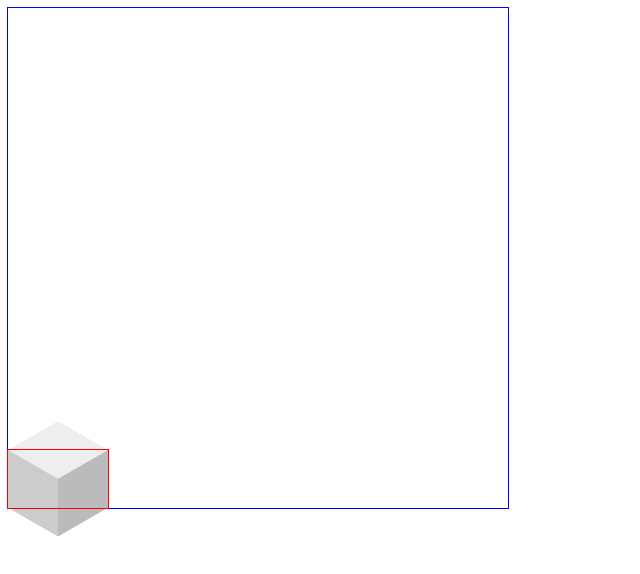
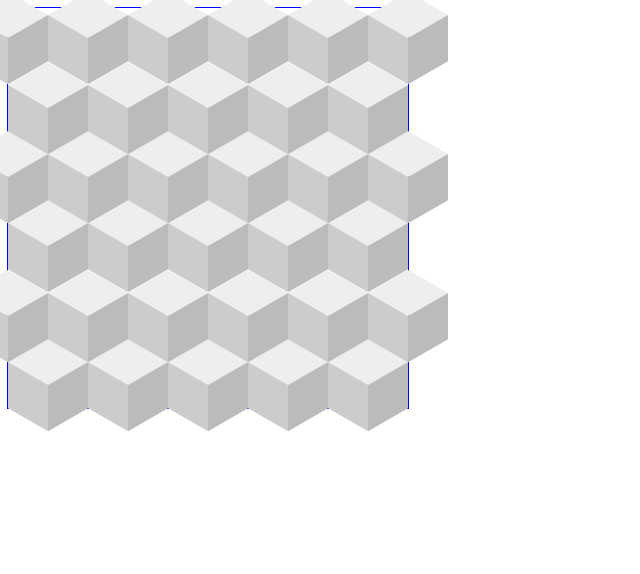
Before and after one commit to gperilli/rhombileTilingGenerator, a plain HTML site: page index.html in a window 1280 px wide. Shown: the whole page, without its empty margins (0-640 px from the left). Drawn offline with Linux system fonts and the light colour scheme.

Commit message:
rhombile tyling with JS class

```diff
--- a/index.html
+++ b/index.html
@@ -3,9 +3,8 @@
 <body>
 
 
-<div id="rhombileTilingArea" style="outline: 1px solid blue; width: 500px; height: 500px;">
-  <svg id="blockContainer" height="200" width="100" style="outline: 1px solid red; overflow: visible; position: relative;">
-  </svg>
+<div id="rhombileTilingArea" style="outline: 1px solid blue; position: relative;">
+
 </div>
 
 
@@ -13,8 +12,7 @@
 
 
 <script>
-function degrees_to_radians(degrees)
-{
+function degrees_to_radians(degrees) {
   var pi = Math.PI;
   return degrees * (pi/180);
 }
@@ -27,73 +25,118 @@ function pythagorean(sideA, sideB){
 //alert(Math.tan(degrees_to_radians(30)) * 50)
 
 
-var blockContainer = document.getElementById("blockContainer");
 
-const blockDiameter = 50;
-const hexagonWidth = blockDiameter * 2;
-const blockPerspDiameter = Math.tan(degrees_to_radians(30)) * blockDiameter;
-const blockHypotenuse = pythagorean(50, blockPerspDiameter)
-const hexagonCenterHeight = blockHypotenuse;
 
-blockContainer.setAttribute("height", blockHypotenuse);
-blockContainer.style.top = `${500 - blockHypotenuse}px`;
 
-//
-var array = [
+class RhombileBlock {
+  constructor(blockDiameter) {
+    this.blockDiameter = blockDiameter;
+    this.hexagonWidth = blockDiameter * 2;
+    this.blockPerspDiameter = Math.tan(degrees_to_radians(30)) * blockDiameter;
+    this.blockHypotenuse = pythagorean(blockDiameter, this.blockPerspDiameter)
+    this.blockContainer = document.createElementNS("http://www.w3.org/2000/svg", "svg");
+
+
+    this.init()
+  }
+
+  init() {
+    let value;
+    this.blockContainer.setAttribute("height", this.blockHypotenuse);
+    this.blockContainer.setAttribute("width", (this.blockDiameter * 2));
+    this.blockContainer.style.overflow = "visible";
+    this.blockContainer.style.position = "absolute";
+    //this.blockContainer.style.top = "100px";
+
+
+    // Polygon One
+    var polygonOneArray = [
             [ 0,0 ],
-            [ blockDiameter,(0 - blockPerspDiameter) ],
-            [ hexagonWidth,0 ],
-            [ blockDiameter,(blockPerspDiameter) ]
+            [ this.blockDiameter,(0 - this.blockPerspDiameter) ],
+            [ this.hexagonWidth,0 ],
+            [ this.blockDiameter,(this.blockPerspDiameter) ]
     ];
 
-var polygon = document.createElementNS("http://www.w3.org/2000/svg", "polygon");
-polygon.setAttribute("fill", "#eee");
-blockContainer.appendChild(polygon);
-
-for (value of array) {
-  var point = blockContainer.createSVGPoint();
-  point.x = value[0];
-  point.y = value[1];
-  polygon.points.appendItem(point);
-}
-
-
     var leftSidePolygon = document.createElementNS("http://www.w3.org/2000/svg", "polygon");
-leftSidePolygon.setAttribute("fill", "#ccc");
-blockContainer.appendChild(leftSidePolygon);
-
-var sideArray = [
-            [ 0,0 ],
-            [ blockDiameter,(blockPerspDiameter) ],
-            [ blockDiameter,(blockPerspDiameter + blockHypotenuse) ],
-            [ 0,(blockHypotenuse) ],
-          ];
-
-for (value of sideArray) {
-  var point = blockContainer.createSVGPoint();
+    leftSidePolygon.setAttribute("fill", "#eee");
+    this.blockContainer.appendChild(leftSidePolygon);
+    for (value of polygonOneArray) {
+      var point = this.blockContainer.createSVGPoint();
       point.x = value[0];
       point.y = value[1];
       leftSidePolygon.points.appendItem(point);
     }
 
+    // Polygon Two
+    var sideArray = [
+                [ 0,0 ],
+                [ this.blockDiameter,(this.blockPerspDiameter) ],
+                [ this.blockDiameter,(this.blockPerspDiameter + this.blockHypotenuse) ],
+                [ 0,(this.blockHypotenuse) ],
+    ];
+
+    var leftSidePolygon = document.createElementNS("http://www.w3.org/2000/svg", "polygon");
+    leftSidePolygon.setAttribute("fill", "#ccc");
+    this.blockContainer.appendChild(leftSidePolygon);
+    for (value of sideArray) {
+      var point = this.blockContainer.createSVGPoint();
+      point.x = value[0];
+      point.y = value[1];
+      leftSidePolygon.points.appendItem(point);
+    }
+
+    // Polygon Three
+    var sideArray = [
+                [ this.blockDiameter,(this.blockPerspDiameter) ],
+                [ this.blockDiameter,(this.blockPerspDiameter + this.blockHypotenuse) ],
+                [ this.hexagonWidth,(this.blockHypotenuse) ],
+                [ this.hexagonWidth,0 ]
+    ];
+
     var rightSidePolygon = document.createElementNS("http://www.w3.org/2000/svg", "polygon");
     rightSidePolygon.setAttribute("fill", "#bbb");
-blockContainer.appendChild(rightSidePolygon);
-
-var sideArray = [
-            [ blockDiameter,(blockPerspDiameter) ],
-            [ blockDiameter,(blockPerspDiameter + blockHypotenuse) ],
-            [ hexagonWidth,(blockHypotenuse) ],
-            [ hexagonWidth,0 ]
-
-          ];
-
+    this.blockContainer.appendChild(rightSidePolygon);
     for (value of sideArray) {
-  var point = blockContainer.createSVGPoint();
+      var point = this.blockContainer.createSVGPoint();
       point.x = value[0];
       point.y = value[1];
       rightSidePolygon.points.appendItem(point);
     }
+
+    return this.blockContainer;
+  }
+}
+
+function isOdd(num) { return num % 2;}
+
+var tilingAreaWidthLength = 400;
+var tilingArea = document.querySelector("#rhombileTilingArea");
+tilingArea.style.width = `${tilingAreaWidthLength}px`;
+tilingArea.style.height = `${tilingAreaWidthLength}px`;
+
+const blockDiameter = tilingAreaWidthLength / 10;
+const hexagonWidth = blockDiameter * 2;
+const blockPerspDiameter = Math.tan(degrees_to_radians(30)) * blockDiameter;
+const blockHypotenuse = pythagorean(blockDiameter, blockPerspDiameter);
+console.log(blockHypotenuse * 5);
+
+blocks = [];
+for (let j = 1; j < 7; j++) {
+  blocks[j] = [];
+  let xPositioningAdjuster = isOdd(j) == 1 ? 0 : blockDiameter;
+  let blockRowAdjuster = isOdd(j) == 1 ? 5 : 6;
+  let blockRowXPositionAdjuster = isOdd(j) == 1 ? 0 : hexagonWidth;
+  for (let i = 0; i < blockRowAdjuster; i++) {
+    blocks[j][i] = new RhombileBlock(blockDiameter);
+    blocks[j][i].blockContainer.style.top = `${(tilingAreaWidthLength - ((blockHypotenuse + blockPerspDiameter) * j) + blockPerspDiameter)}px`;
+    blocks[j][i].blockContainer.style.left = `${((hexagonWidth * i) + xPositioningAdjuster) - blockRowXPositionAdjuster}px`;
+    tilingArea.insertAdjacentHTML("beforeend", blocks[j][i].blockContainer.outerHTML);
+  }
+}
+
+
+
+
 
 
 
```
Lines whose indentation alone changed are shown as unchanged.
